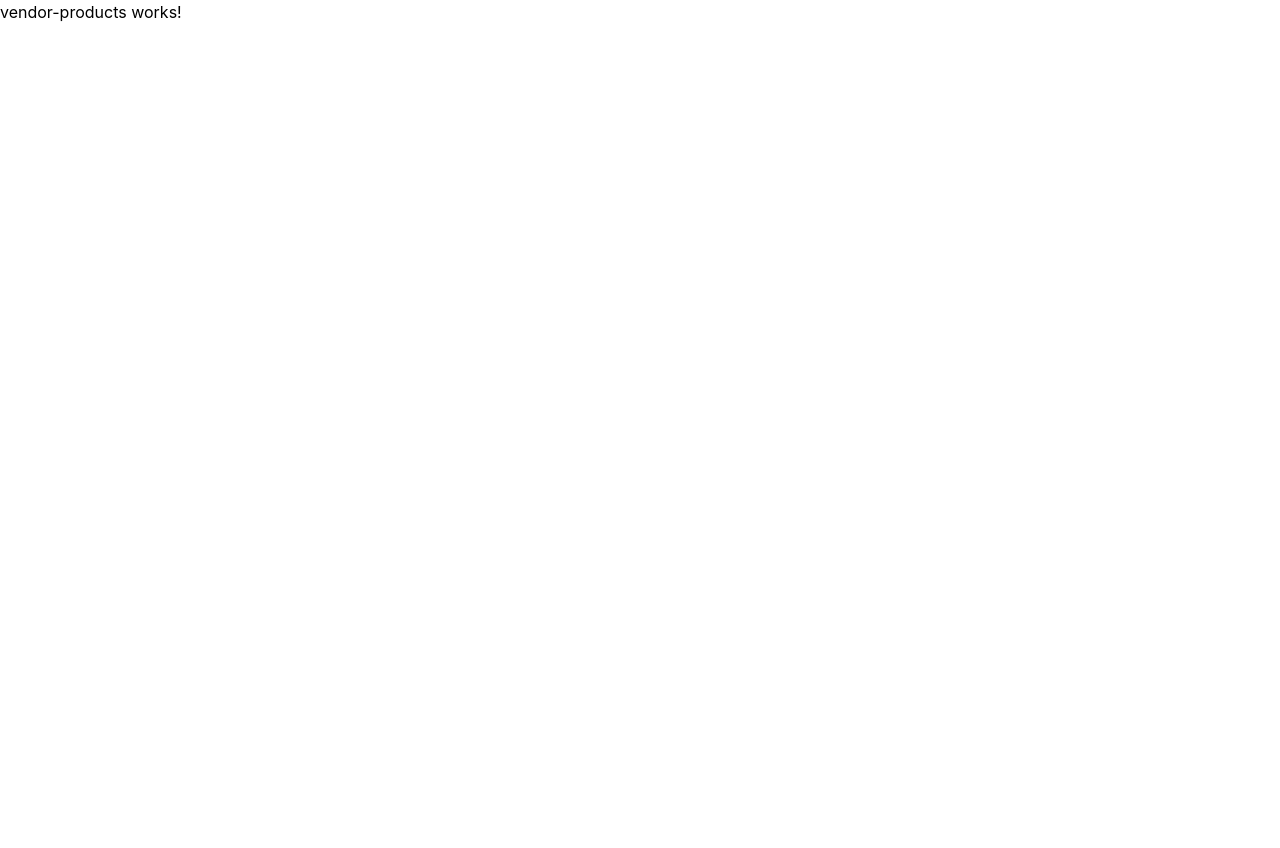
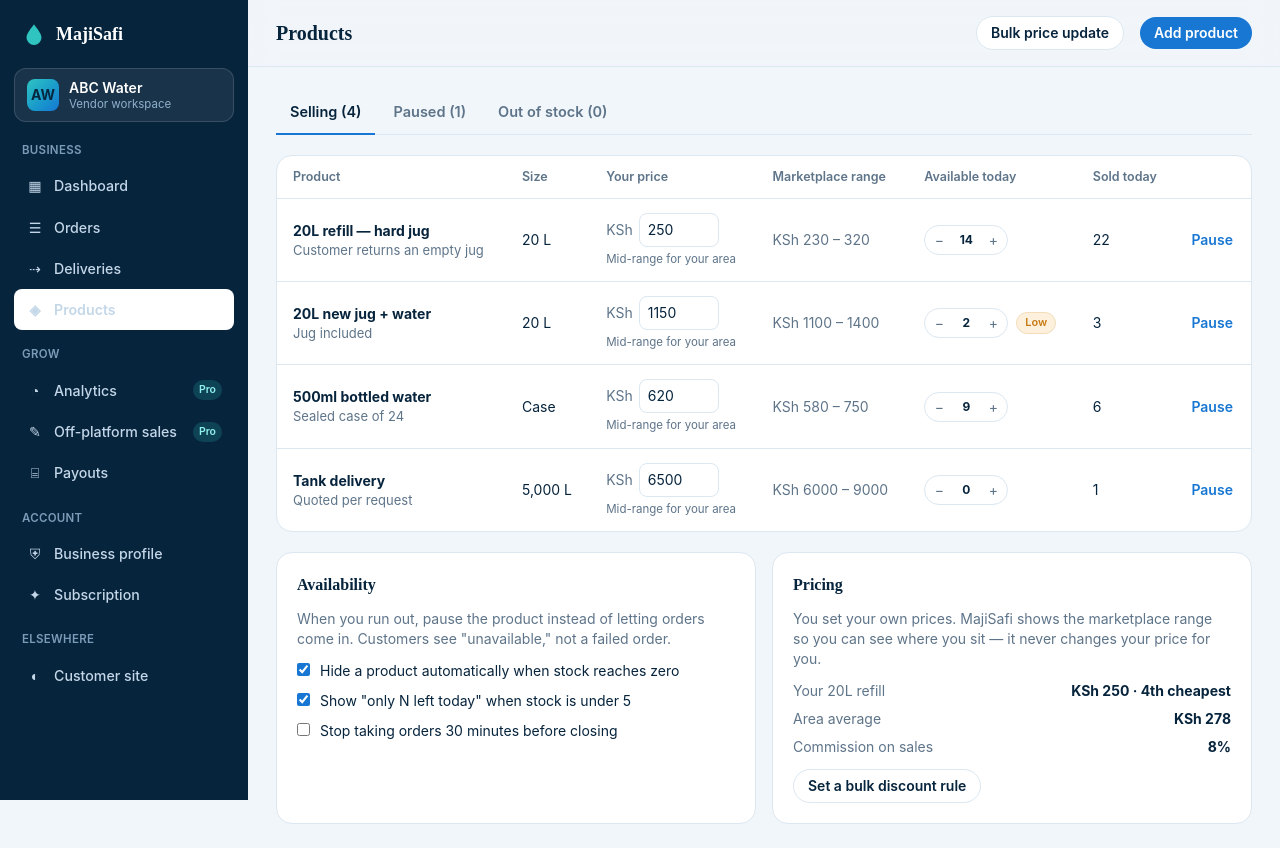
Before and after one commit to MauriceOmbewa/MajiPoa, an Angular app: page /vendor-products in a window 1280 px wide. Before the commit the page ends 800 px from the top, so only its background shows below. Built offline with nearby package versions, Linux system fonts and the light colour scheme.

Commit message:
implement vendor products page

```diff
--- a/src/app/pages/vendor/vendor-products/vendor-products.html
+++ b/src/app/pages/vendor/vendor-products/vendor-products.html
@@ -1 +1,112 @@
-<p>vendor-products works!</p>
+<div class="min-h-screen flex bg-[#F1F6FA] text-[#07243D] font-sans">
+  <app-vendor-sidebar />
+
+  <main class="flex-1 min-w-0">
+    <div class="sticky top-0 z-30 bg-[#F1F6FA]/90 backdrop-blur-md border-b border-[#DBE7F1] px-7 py-4 flex items-center gap-4">
+      <h1 class="font-['Bricolage_Grotesque'] text-xl font-bold">Products</h1>
+      <button class="ml-auto px-3.5 py-1.5 rounded-full border border-[#DBE7F1] bg-white text-sm font-semibold hover:bg-[#F1F6FA]">Bulk price update</button>
+      <button class="px-3.5 py-1.5 rounded-full bg-[#1877D2] text-white text-sm font-semibold hover:bg-[#1464B4]">Add product</button>
+    </div>
+
+    <div class="px-7 py-6">
+      <div class="flex gap-1 border-b border-[#DBE7F1] mb-5">
+        @for (tab of tabs; track tab) {
+          <button
+            (click)="setTab(tab)"
+            [class]="activeTab() === tab
+              ? 'px-3.5 py-2.5 text-[14.5px] font-semibold text-[#07243D] border-b-2 border-[#1877D2] -mb-px'
+              : 'px-3.5 py-2.5 text-[14.5px] font-semibold text-[#5E7489] border-b-2 border-transparent -mb-px hover:text-[#07243D]'">
+            {{ tab }} ({{ counts()[tab] }})
+          </button>
+        }
+      </div>
+
+      <div class="bg-white border border-[#DBE7F1] rounded-2xl overflow-x-auto mb-5">
+        <table class="w-full text-sm">
+          <thead>
+            <tr class="text-left text-[12.5px] text-[#5E7489]">
+              <th class="px-4 py-3 font-semibold border-b border-[#DBE7F1] whitespace-nowrap">Product</th>
+              <th class="px-4 py-3 font-semibold border-b border-[#DBE7F1] whitespace-nowrap">Size</th>
+              <th class="px-4 py-3 font-semibold border-b border-[#DBE7F1] whitespace-nowrap">Your price</th>
+              <th class="px-4 py-3 font-semibold border-b border-[#DBE7F1] whitespace-nowrap">Marketplace range</th>
+              <th class="px-4 py-3 font-semibold border-b border-[#DBE7F1] whitespace-nowrap">Available today</th>
+              <th class="px-4 py-3 font-semibold border-b border-[#DBE7F1] whitespace-nowrap">Sold today</th>
+              <th class="px-4 py-3 font-semibold border-b border-[#DBE7F1] whitespace-nowrap"></th>
+            </tr>
+          </thead>
+          <tbody>
+            @for (p of filtered(); track p.id) {
+              <tr class="border-b border-[#DBE7F1] last:border-0" [class.opacity-60]="p.status === 'Paused'">
+                <td class="px-4 py-3.5">
+                  <b>{{ p.name }}</b>
+                  @if (p.note) { <div class="text-[13px] text-[#5E7489]">{{ p.note }}</div> }
+                </td>
+                <td class="px-4 py-3.5 whitespace-nowrap">{{ p.size }}</td>
+                <td class="px-4 py-3.5">
+                  <div class="flex items-center gap-1.5">
+                    <span class="text-[#5E7489]">KSh</span>
+                    <input
+                      type="number"
+                      [ngModel]="p.price"
+                      (ngModelChange)="updatePrice(p.id, $event)"
+                      class="w-20 px-2 py-1.5 border border-[#DBE7F1] rounded-lg text-sm outline-none focus:border-[#1877D2]" />
+                  </div>
+                  <div class="text-[11.5px] text-[#5E7489] mt-1">{{ positionLabel(p) }}</div>
+                </td>
+                <td class="px-4 py-3.5 text-[#5E7489] whitespace-nowrap">KSh {{ p.marketMin }} – {{ p.marketMax }}</td>
+                <td class="px-4 py-3.5">
+                  <div class="flex items-center gap-2">
+                    <div class="inline-flex items-center border border-[#DBE7F1] rounded-full bg-white overflow-hidden">
+                      <button (click)="updateStock(p.id, -1)" class="w-7 h-7 flex items-center justify-center text-[#5E7489] hover:bg-[#F1F6FA]">−</button>
+                      <span class="min-w-[26px] text-center text-xs font-bold">{{ p.availableToday }}</span>
+                      <button (click)="updateStock(p.id, 1)" class="w-7 h-7 flex items-center justify-center text-[#5E7489] hover:bg-[#F1F6FA]">+</button>
+                    </div>
+                    @if (p.availableToday > 0 && p.availableToday <= 2) {
+                      <span class="inline-flex px-2 py-0.5 rounded-full bg-[#FDF1DE] text-[#C77A11] border border-[#f2ddb8] text-[11px] font-semibold">Low</span>
+                    }
+                  </div>
+                </td>
+                <td class="px-4 py-3.5">{{ p.soldToday }}</td>
+                <td class="px-4 py-3.5 whitespace-nowrap">
+                  <button (click)="togglePause(p)" class="text-[#1877D2] text-sm font-semibold hover:underline">
+                    {{ p.status === 'Paused' ? 'Resume' : 'Pause' }}
+                  </button>
+                </td>
+              </tr>
+            } @empty {
+              <tr><td colspan="7" class="text-center py-10 text-[#5E7489]">Nothing in this tab.</td></tr>
+            }
+          </tbody>
+        </table>
+      </div>
+
+      <div class="grid grid-cols-2 gap-4">
+        <div class="bg-white border border-[#DBE7F1] rounded-2xl p-5">
+          <h3 class="font-['Bricolage_Grotesque'] font-semibold mb-3">Availability</h3>
+          <p class="text-sm text-[#5E7489] mb-3">When you run out, pause the product instead of letting orders come in. Customers see "unavailable," not a failed order.</p>
+          <label class="flex gap-2.5 items-start text-sm mb-2.5">
+            <input type="checkbox" checked class="mt-0.5 accent-[#1877D2]" />
+            <span>Hide a product automatically when stock reaches zero</span>
+          </label>
+          <label class="flex gap-2.5 items-start text-sm mb-2.5">
+            <input type="checkbox" checked class="mt-0.5 accent-[#1877D2]" />
+            <span>Show "only N left today" when stock is under 5</span>
+          </label>
+          <label class="flex gap-2.5 items-start text-sm">
+            <input type="checkbox" class="mt-0.5 accent-[#1877D2]" />
+            <span>Stop taking orders 30 minutes before closing</span>
+          </label>
+        </div>
+
+        <div class="bg-white border border-[#DBE7F1] rounded-2xl p-5">
+          <h3 class="font-['Bricolage_Grotesque'] font-semibold mb-3">Pricing</h3>
+          <p class="text-sm text-[#5E7489] mb-3">You set your own prices. MajiSafi shows the marketplace range so you can see where you sit — it never changes your price for you.</p>
+          <div class="flex justify-between text-sm mb-2"><span class="text-[#5E7489]">Your 20L refill</span><b>KSh 250 · 4th cheapest</b></div>
+          <div class="flex justify-between text-sm mb-2"><span class="text-[#5E7489]">Area average</span><b>KSh 278</b></div>
+          <div class="flex justify-between text-sm mb-3"><span class="text-[#5E7489]">Commission on sales</span><b>8%</b></div>
+          <button class="px-3.5 py-1.5 rounded-full border border-[#DBE7F1] bg-white text-sm font-semibold hover:bg-[#F1F6FA]">Set a bulk discount rule</button>
+        </div>
+      </div>
+    </div>
+  </main>
+</div>
--- a/src/app/pages/vendor/vendor-products/vendor-products.ts
+++ b/src/app/pages/vendor/vendor-products/vendor-products.ts
@@ -1,11 +1,74 @@
-import { Component } from '@angular/core';
+import { Component, signal, computed } from '@angular/core';
+import { CommonModule } from '@angular/common';
+import { FormsModule } from '@angular/forms';
+import { VendorSidebar } from '../../../shared/layout/vendor-sidebar/vendor-sidebar';
+
+export type ProductStatus = 'Selling' | 'Paused' | 'Out of stock';
+
+export interface Product {
+  id: string;
+  name: string;
+  note?: string;
+  size: string;
+  price: number;
+  marketMin: number;
+  marketMax: number;
+  availableToday: number;
+  soldToday: number;
+  status: ProductStatus;
+}
 
 @Component({
   selector: 'app-vendor-products',
-  imports: [],
+  standalone: true,
+  imports: [CommonModule, FormsModule, VendorSidebar],
   templateUrl: './vendor-products.html',
-  styleUrl: './vendor-products.scss',
 })
 export class VendorProducts {
+  activeTab = signal<ProductStatus>('Selling');
+  tabs: ProductStatus[] = ['Selling', 'Paused', 'Out of stock'];
 
+  products = signal<Product[]>([
+    { id: 'p1', name: '20L refill — hard jug', note: 'Customer returns an empty jug', size: '20 L', price: 250, marketMin: 230, marketMax: 320, availableToday: 14, soldToday: 22, status: 'Selling' },
+    { id: 'p2', name: '20L new jug + water', note: 'Jug included', size: '20 L', price: 1150, marketMin: 1100, marketMax: 1400, availableToday: 2, soldToday: 3, status: 'Selling' },
+    { id: 'p3', name: '500ml bottled water', note: 'Sealed case of 24', size: 'Case', price: 620, marketMin: 580, marketMax: 750, availableToday: 9, soldToday: 6, status: 'Selling' },
+    { id: 'p4', name: 'Tank delivery', note: 'Quoted per request', size: '5,000 L', price: 6500, marketMin: 6000, marketMax: 9000, availableToday: 0, soldToday: 1, status: 'Selling' },
+    { id: 'p5', name: '10L bottle', size: '10 L', price: 180, marketMin: 170, marketMax: 240, availableToday: 0, soldToday: 0, status: 'Paused' },
+  ]);
+
+  counts = computed(() => {
+    const c: Record<ProductStatus, number> = { Selling: 0, Paused: 0, 'Out of stock': 0 };
+    this.products().forEach(p => c[p.status]++);
+    return c;
+  });
+
+  filtered = computed(() => this.products().filter(p => p.status === this.activeTab()));
+
+  setTab(tab: ProductStatus): void {
+    this.activeTab.set(tab);
+  }
+
+  updateStock(id: string, delta: number): void {
+    this.products.update(list => list.map(p =>
+      p.id === id ? { ...p, availableToday: Math.max(0, p.availableToday + delta) } : p
+    ));
+  }
+
+  updatePrice(id: string, value: string): void {
+    const price = Number(value);
+    if (!isNaN(price)) {
+      this.products.update(list => list.map(p => p.id === id ? { ...p, price } : p));
+    }
+  }
+
+  togglePause(product: Product): void {
+    const next: ProductStatus = product.status === 'Paused' ? 'Selling' : 'Paused';
+    this.products.update(list => list.map(p => p.id === product.id ? { ...p, status: next } : p));
+  }
+
+  positionLabel(p: Product): string {
+    if (p.price <= p.marketMin) return 'Cheapest in your area';
+    if (p.price >= p.marketMax) return 'Highest in your area';
+    return 'Mid-range for your area';
+  }
 }
```
